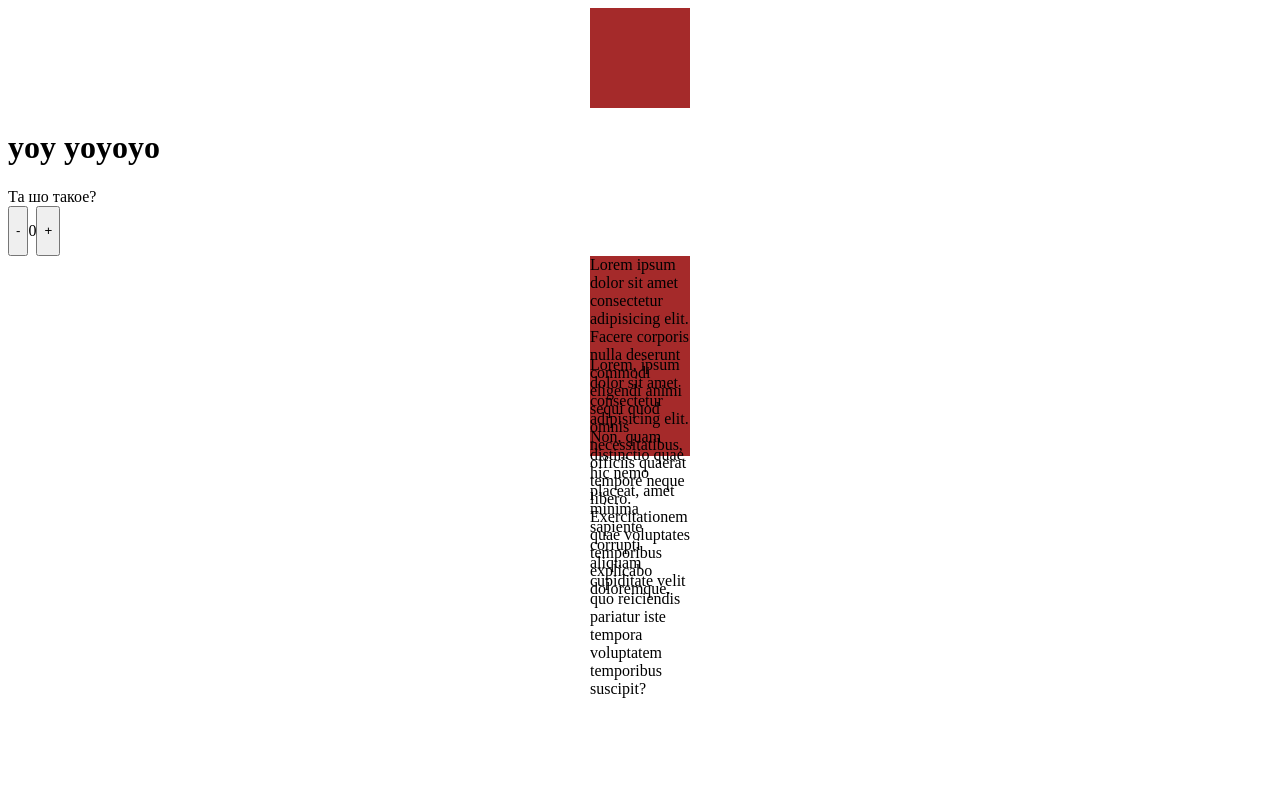
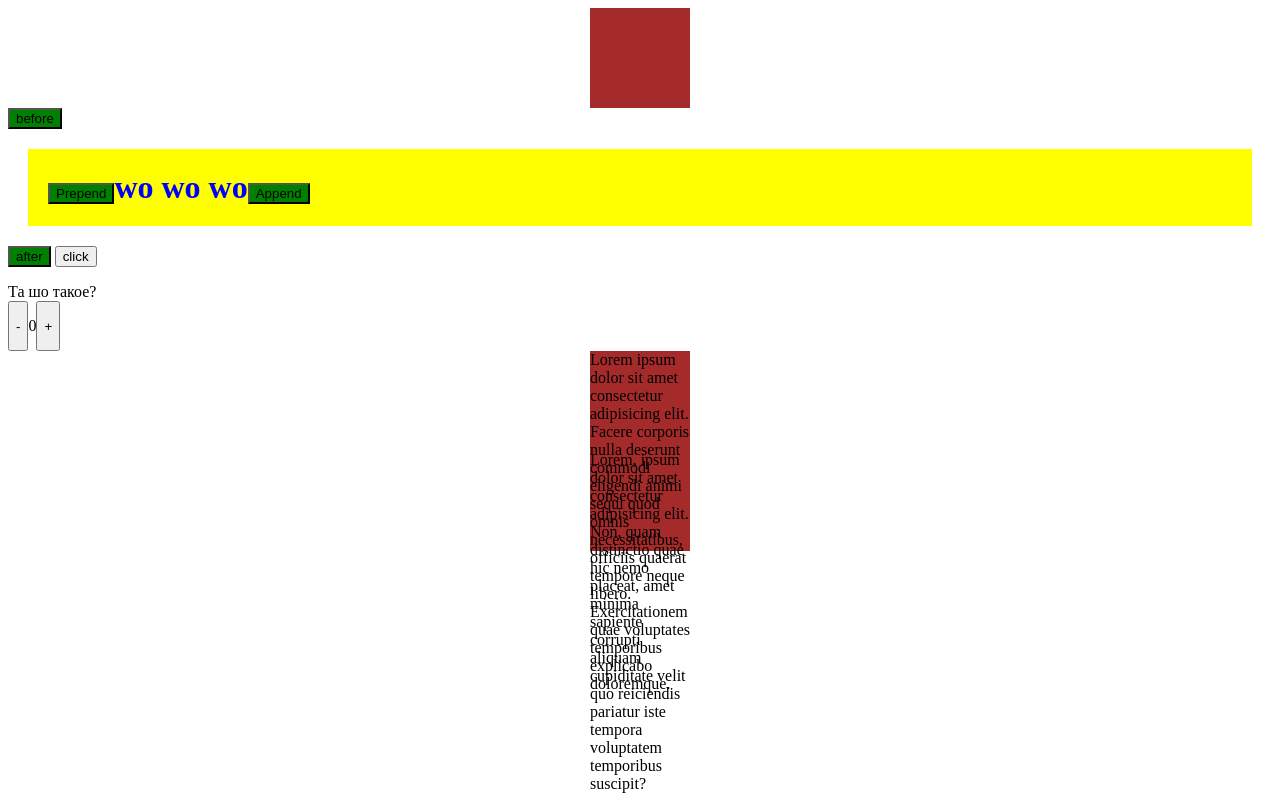
Before and after one commit to EugeneKravec/Core37, a plain HTML site: page index.html in a window 1280 px wide. Drawn offline with Linux system fonts and the light colour scheme.

Commit message:
adding elements to HTML

```diff
--- a/index.html
+++ b/index.html
@@ -16,6 +16,7 @@
     <h1 id="title" class="main-class" data-name="data-title">
         yoy <span>yoyoyo</span>
     </h1>
+    <button class="" type="button" data-type="" style="">click</button>
     <ul id="gallery"></ul>
     <div>Та шо такое?</div>
     <div style="display: flex;">
--- a/js_DOM/DOM.js
+++ b/js_DOM/DOM.js
@@ -68,15 +68,90 @@ const elemsByProto = document.querySelectorAll('body p')
 
 
 
-// Узлы: узел-элемент (тег), узел-комментарий и текстовый узел
+// Узлы:
+// узел - элемент(тег), узел - комментарий и текстовый узел
 
 // Навигация
-console.log(titleByTeg.parentNode); // получаем тег  родителя
-console.log(titleByTeg.childNodes); // NodeList + text
-console.log(titleByTeg.children); // HTMLCollection
+// console.log(titleByTeg.parentNode); // получаем тег родителя
+// console.log(titleByTeg.childNodes); // NodeList + text
+// console.log(titleByTeg.children); // HTMLCollection
+// firstChild lastChild previousSibling nextSibling - text||elem
+// firstElementChild lastElementChild previousElementSibling nextElementSibling - tag only
+
 // сво-ва элемента
-// создание узлов
-// клонирование
-// встраивание в HTML
+// console.dir(titleByTeg);
+// id - отдельное сво-во
+// class - в сво-ве classList в виде DOMTokenList
+
+// console.log(titleByTeg.classList);
+// titleByTeg.classList.add('new-title')
+// console.log(titleByTeg.classList.contains('sdfs'));
+// console.log(titleByTeg.classList.contains('new-title'));
+// titleByTeg.classList.remove('main-class')
+// titleByTeg.classList.replace('new-title', 'title')
+// titleByTeg.classList.toggle('main-class')
+
+// attributes
+// console.log(titleByTeg.attributes); // NamedNodeMap - object
+// console.log(titleByTeg.attributes.id);
+// console.log(titleByTeg.dataset);
+// // добавить новый атрибут
+// titleByTeg.setAttribute('name', 'main-title')
+// console.log('GET', titleByTeg.getAttribute('name'));
+
+// console.log(titleByTeg.textContent);
+
+// СТИЛИ
+console.log(titleByTeg.style); // Инлайново будут записываться стили
+titleByTeg.style.color = 'blue'
+titleByTeg.style.background = 'yellow'
+titleByTeg.style.padding = '20px'
+titleByTeg.style.margin = '20px'
+titleByTeg.textContent = 'wo wo wo'
+
+// создание узлов - объект с бекеда
+// 3 способа создания разметки:
+// 1. createElement() => object
+
+const button = document.createElement('button')
+button.textContent = 'click'
+button.style.background = 'green'
+button.classList.add('my-btn')
+button.setAttribute('type', 'button')
+button.dataset.type = 'my-button'
+
+console.log('textContent', button.textContent);
+console.dir(button);
+console.log(button);
+
+// 2. `` - строчная разметка => string
+
+const stringBtn = `<button class="my-btn" type="button" data-type="my-button" style="background:green">click</button>`
+// console.log(stringBtn);
+
+// 3. Клонирование
+
+const cloneButtonBefore = button.cloneNode(false)
+cloneButtonBefore.textContent = 'before'
+
+const cloneButtonAfter = button.cloneNode(false)
+cloneButtonAfter.textContent = 'after'
+
+const cloneButtonPrepend = button.cloneNode(false)
+cloneButtonPrepend.textContent = 'Prepend'
+
+const cloneButtonAppend = button.cloneNode(false)
+cloneButtonAppend.textContent = 'Append'
+
+// ВСТРАИВАНИЕ в HTML - 2 вида
+
+// 1. Для объектов, созданных через createElement
+titleByTeg.after(cloneButtonAfter) // строго после элемента
+titleByTeg.before(cloneButtonBefore) // строго перед элементом
+
+titleByTeg.appendChild(cloneButtonAppend)
+titleByTeg.prepend(cloneButtonPrepend)
+
+
 // удаление
 // ==========================
```
